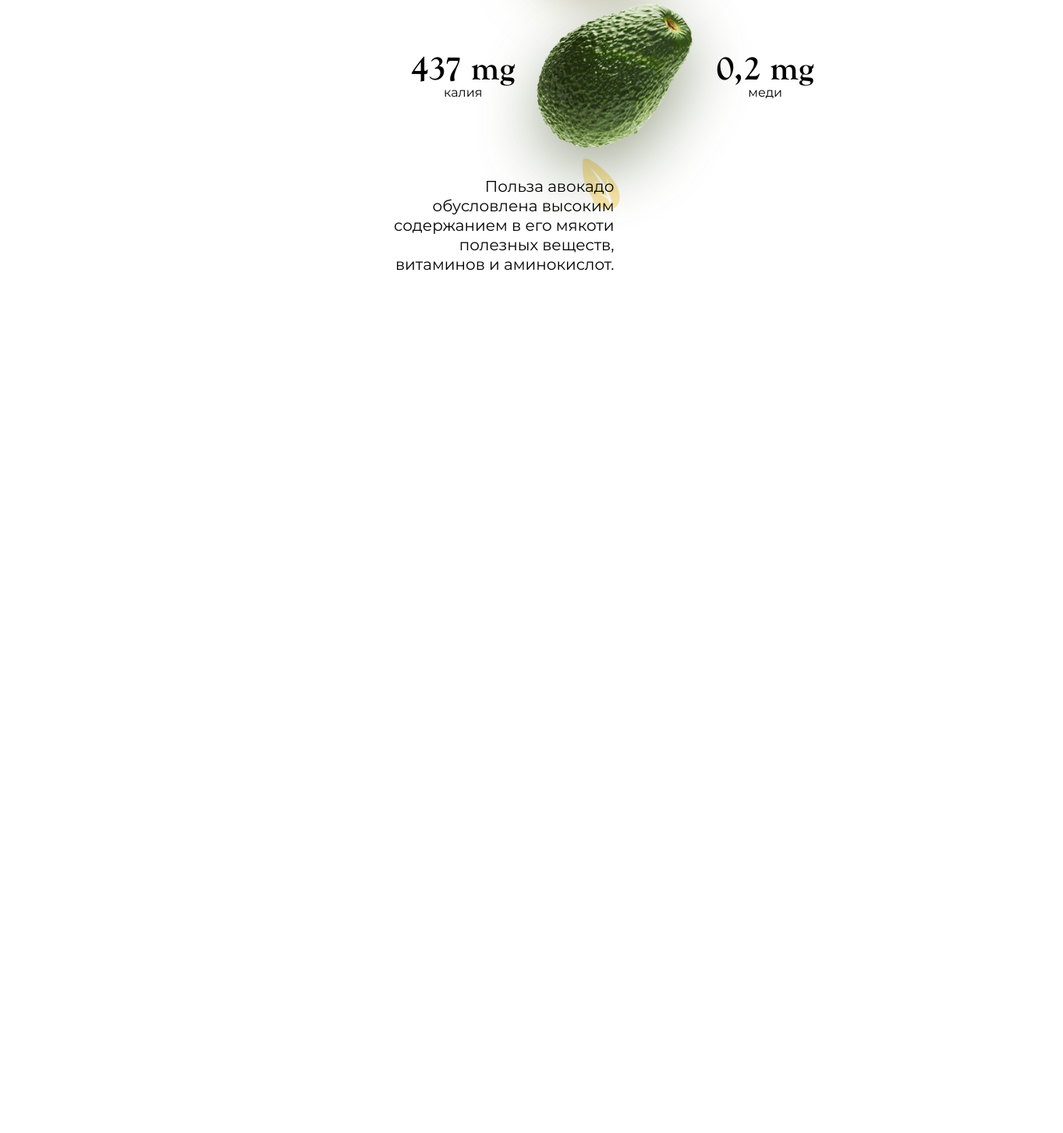
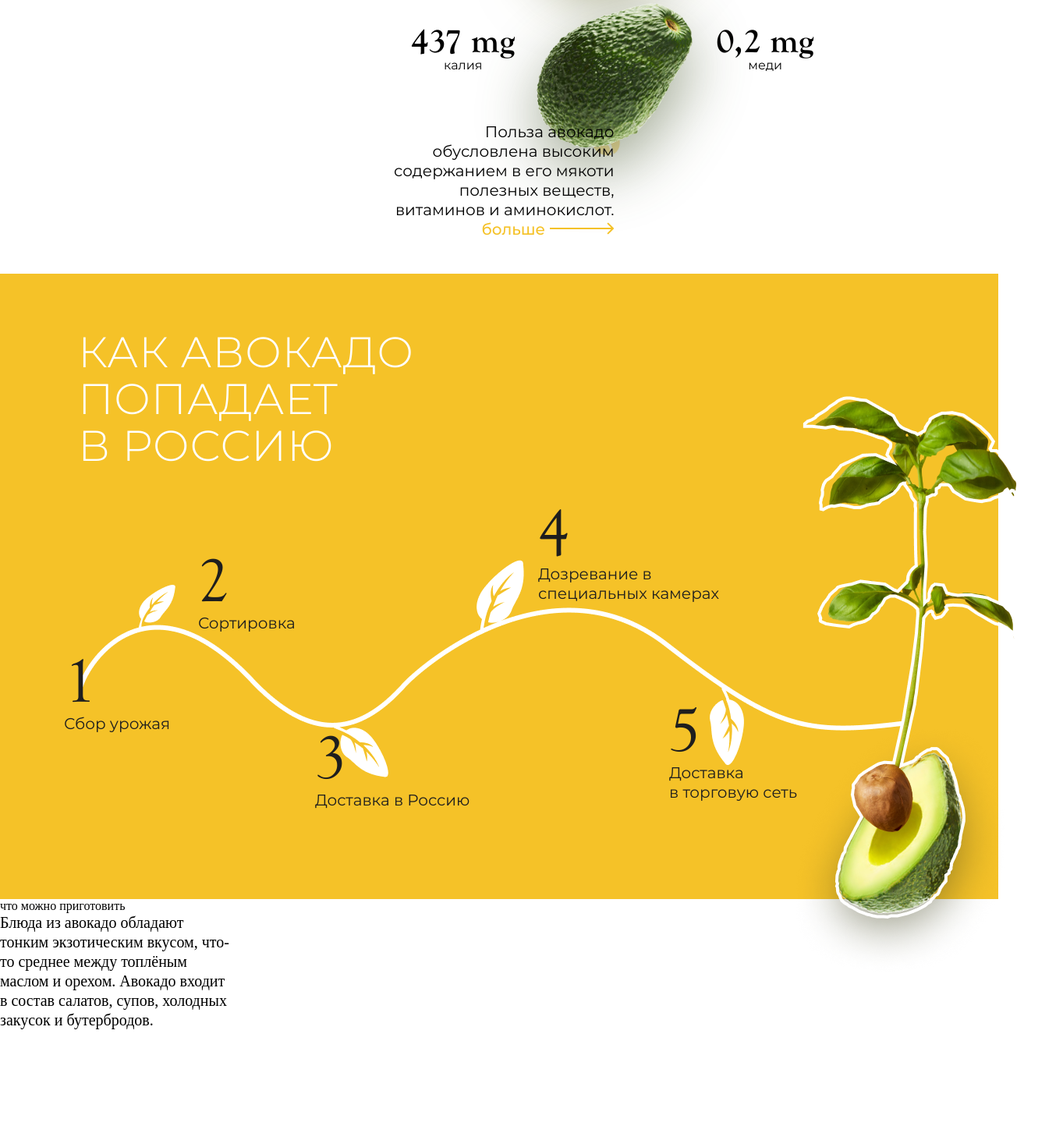
Before and after one commit to EugeneStrebkoff/Avocado, a plain HTML site: page index.html in a window 1280 px wide. Shown: the part 1213-2666 px from the top of the page at 78% size, 1363 px wide, since content can reach past the window. Before the commit the page ends 1566 px from the top, so only its background shows below. Drawn offline with Linux system fonts and the light colour scheme.

Commit message:
свёрстан блок о доставке в Россию, переделана вёрстка листов у блока fact

```diff
--- a/index.html
+++ b/index.html
@@ -4,6 +4,7 @@
         <meta charset="UTF-8" />
         <meta http-equiv="X-UA-Compatible" content="IE=edge" />
         <meta name="viewport" content="width=device-width, initial-scale=1.0" />
+        <link rel="shortcut icon" href="/img/favicon.ico" type="image/x-icon" />
         <link rel="stylesheet" type="" href="style.css" />
         <title>Avocado</title>
     </head>
@@ -36,11 +37,6 @@
                 Авокадо — вечнозеленое дерево, растущее только в жарком климате.
                 <br />Его плоды — в основном грушевидной формы с крупной
                 косточкой внутри.
-                <img
-                    src="/img/leaf cosmetology.png"
-                    alt=""
-                    class="fact__image fact__image_left"
-                />
             </div>
             <div class="about__wrapper">
                 <div class="about__wrapper__line">
@@ -91,14 +87,70 @@
                     </div>
                 </div>
             </div>
-            <div class="fact fact_right">
+            <div class="about__right-wrapper">
+                <div class="fact fact_right">
+                    Польза авокадо обусловлена высоким содержанием в его мякоти
+                    полезных веществ, витаминов и аминокислот.
+                </div>
+                <a href="#" class="link-more">
+                    больше
+                    <svg
+                        width="83"
+                        height="16"
+                        viewBox="0 0 83 16"
+                        fill="none"
+                        xmlns="http://www.w3.org/2000/svg"
+                    >
+                        <path
+                            d="M81.7107 8.7071C82.1012 8.31658 82.1012 7.68341 81.7107 7.29289L75.3467 0.928926C74.9562 0.538401 74.323 0.538401 73.9325 0.928926C73.542 1.31945 73.542 1.95261 73.9325 2.34314L79.5894 7.99999L73.9325 13.6568C73.542 14.0474 73.542 14.6805 73.9325 15.0711C74.323 15.4616 74.9562 15.4616 75.3467 15.0711L81.7107 8.7071ZM0.00357064 9L81.0036 8.99999L81.0036 6.99999L0.00357047 7L0.00357064 9Z"
+                            fill="#F5C228"
+                        /></svg
+                ></a>
+            </div>
+        </section>
+        <section class="block delivery">
+            <div class="delivery__title">
+                как авокадо попадает <br />в россию
+            </div>
+            <div class="stages">
                 <img
-                    src="/img/leaf cosmetology.png"
+                    src="/img/avocado-in-russia.png"
                     alt=""
-                    class="fact__image fact__image_right"
+                    class="stages__image"
                 />
-                Польза авокадо обусловлена высоким содержанием в его мякоти
-                полезных веществ, витаминов и аминокислот.
+                <div class="stage stage_1">
+                    <div class="stage__number">1</div>
+                    <div class="stage__name">Сбор урожая</div>
+                </div>
+                <div class="stage stage_2">
+                    <div class="stage__number">2</div>
+                    <div class="stage__name">Сортировка</div>
+                </div>
+                <div class="stage stage_3">
+                    <div class="stage__number">3</div>
+                    <div class="stage__name">Доставка в Россию</div>
+                </div>
+                <div class="stage stage_4">
+                    <div class="stage__number">4</div>
+                    <div class="stage__name">
+                        Дозревание в специальных камерах
+                    </div>
+                </div>
+                <div class="stage stage_5">
+                    <div class="stage__number">5</div>
+                    <div class="stage__name">
+                        Доставка<br />
+                        в торговую сеть
+                    </div>
+                </div>
+            </div>
+        </section>
+        <section class="food">
+            <div class="food__title">что можно приготовить</div>
+            <div class="fact fact_left">
+                Блюда из авокадо обладают тонким экзотическим вкусом, что-то
+                среднее между топлёным маслом и орехом. Авокадо входит в состав
+                салатов, супов, холодных закусок и бутербродов.
             </div>
         </section>
     </body>
--- a/style.css
+++ b/style.css
@@ -194,13 +194,56 @@ body {
     max-width: 295px;
     position: relative;
 }
-
 .fact_left {
     text-align: left;
+}
+.fact_left::before {
+    position: absolute;
+    top: -16px;
+    left: -11px;
+    content: " ";
+    width: 64px;
+    height: 52px;
+    background: url("/img/leaf cosmetology.png");
+    background-repeat: no-repeat;
+    background-size: 64px;
+    z-index: -1;
 }
 
 .fact_right {
     text-align: right;
+}
+
+.fact_right::before {
+    position: absolute;
+    top: -16px;
+    transform: scaleX(-1) rotate(-23deg);
+    right: -12px;
+    content: " ";
+    width: 64px;
+    height: 52px;
+    background: url("/img/leaf cosmetology.png");
+    background-repeat: no-repeat;
+    background-size: 64px;
+    z-index: -1;
+}
+
+.about__right-wrapper {
+    display: flex;
+    flex-direction: column;
+    justify-content: space-between;
+    align-items: flex-end;
+}
+.link-more {
+    font-weight: 500;
+    text-decoration: none;
+    font-size: 20px;
+    line-height: 25px;
+    color: #f5c228;
+    margin-bottom: 43px;
+}
+.link-more:hover {
+    text-decoration: underline;
 }
 
 .fact__image {
@@ -257,4 +300,85 @@ body {
 
 .nutrients__image_whole {
     filter: drop-shadow(0px 30px 39px rgba(45, 63, 17, 0.44));
+    margin-bottom: -70px;
 }
+
+.more {
+    text-align: left;
+}
+
+.delivery {
+    height: auto;
+    font-family: "Montserrat";
+    background-color: #f5c228;
+    padding-top: 74px;
+    margin-bottom: -133px;
+}
+
+.delivery__title {
+    width: 440px;
+    font-weight: 300;
+    font-size: 55px;
+    line-height: 60px;
+    letter-spacing: 0.01em;
+    text-transform: uppercase;
+    color: #fff;
+    margin-bottom: -120px;
+}
+
+.stages {
+    position: relative;
+}
+
+.stage__image {
+    width: 100%;
+}
+.stage {
+    position: absolute;
+    color: #1e1e1e;
+    width: 235px;
+}
+
+.stage__number {
+    font-family: "Goudy Old Style";
+    font-weight: 400;
+    font-size: 80px;
+    line-height: 80px;
+}
+
+.stage__name {
+    font-family: "Montserrat";
+    font-weight: 400;
+    font-size: 20px;
+    line-height: 25px;
+}
+
+.stage_1 {
+    top: 352px;
+    left: -18px;
+}
+
+.stage_2 {
+    top: 223px;
+    left: 154px;
+}
+
+.stage_3 {
+    top: 450px;
+    left: 304px;
+}
+
+.stage_4 {
+    top: 160px;
+    left: 590px;
+}
+
+.stage_5 {
+    top: 415px;
+    left: 758px;
+}
+
+.food {
+    background-color: #fff;
+    height: 300px;
+}
```
Also changed, not shown: img/Arrow 1.svg (added), img/favicon.ico (added), 2 other files.
